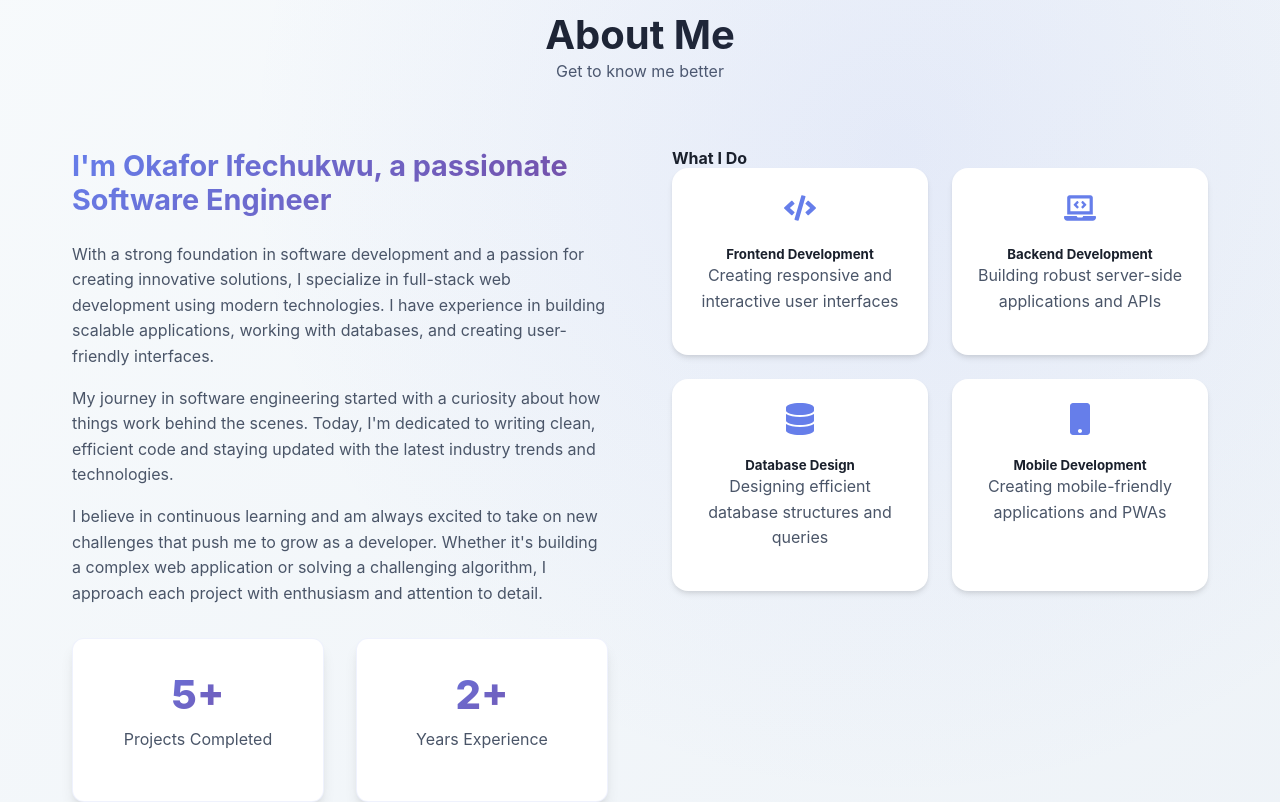
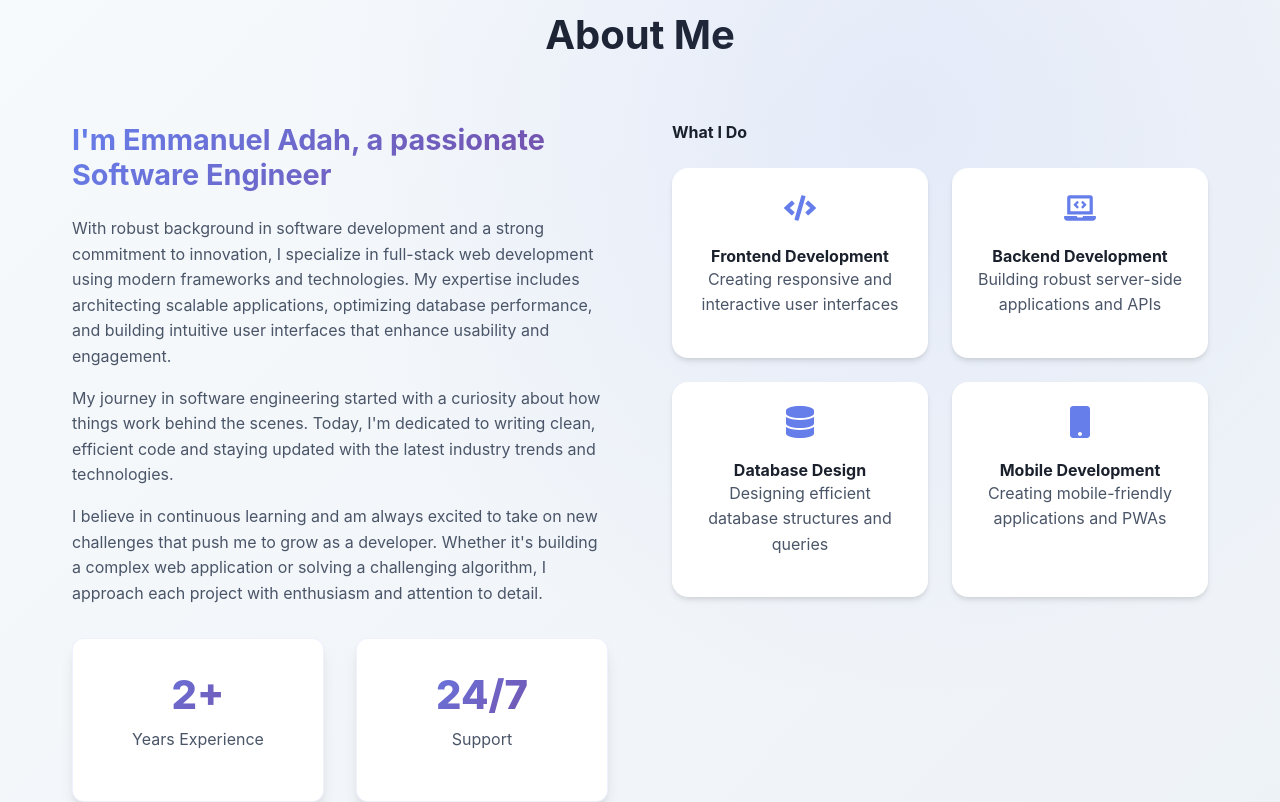
Before and after one commit to EmmanuelAdah/portfolio, a React (Vite) app in the folder my-app/: page / in a window 1280 px wide. Shown: the part 940-1742 px from the top of the page. Built offline with nearby package versions, Linux system fonts and the light colour scheme.

Commit message:
About me component

```diff
--- a/my-app/src/Components/About.jsx
+++ b/my-app/src/Components/About.jsx
@@ -7,14 +7,13 @@ function About() {
     <section id="about" className="about">
       <div className="container">
         <motion.div
-          className="section-header"
+            className="section-header"
           initial={{ opacity: 0, y: 30 }}
           whileInView={{ opacity: 1, y: 0 }}
           transition={{ duration: 0.6 }}
           viewport={{ once: true }}
         >
           <h2>About Me</h2>
-          <p>Get to know me better</p>
         </motion.div>
 
         <div className="about-content">
@@ -25,12 +24,13 @@ function About() {
             transition={{ duration: 0.8 }}
             viewport={{ once: true }}
           >
-            <h3>I'm Okafor Ifechukwu, a passionate Software Engineer</h3>
+            <h3>I'm Emmanuel Adah, a passionate Software Engineer</h3>
             <p>
-              With a strong foundation in software development and a passion for creating
-              innovative solutions, I specialize in full-stack web development using modern
-              technologies. I have experience in building scalable applications, working with
-              databases, and creating user-friendly interfaces.
+              With robust background in software development and a strong commitment to
+              innovation, I specialize in full-stack web development using modern frameworks
+              and technologies. My expertise includes architecting scalable applications,
+              optimizing database performance, and building intuitive user interfaces that
+              enhance usability and engagement.
             </p>
             <p>
               My journey in software engineering started with a curiosity about how things work
@@ -45,17 +45,10 @@ function About() {
 
             <div className="about-stats">
               <div className="stat">
-                <h4>5+</h4>
-                <p>Projects Completed</p>
-              </div>
-              <div className="stat">
                 <h4>2+</h4>
                 <p>Years Experience</p>
               </div>
-              <div className="stat">
-                <h4>10+</h4>
-                <p>Happy Clients</p>
-              </div>
+
               <div className="stat">
                 <h4>24/7</h4>
                 <p>Support</p>
@@ -71,25 +64,26 @@ function About() {
             viewport={{ once: true }}
           >
             <h4>What I Do</h4>
+            <br/>
             <div className="skills-preview-grid">
               <div className="skill-item">
                 <FaCode className="skill-icon" />
-                <h5>Frontend Development</h5>
+                <h4>Frontend Development</h4>
                 <p>Creating responsive and interactive user interfaces</p>
               </div>
               <div className="skill-item">
                 <FaLaptopCode className="skill-icon" />
-                <h5>Backend Development</h5>
+                <h4>Backend Development</h4>
                 <p>Building robust server-side applications and APIs</p>
               </div>
               <div className="skill-item">
                 <FaDatabase className="skill-icon" />
-                <h5>Database Design</h5>
+                <h4>Database Design</h4>
                 <p>Designing efficient database structures and queries</p>
               </div>
               <div className="skill-item">
                 <FaMobile className="skill-icon" />
-                <h5>Mobile Development</h5>
+                <h4>Mobile Development</h4>
                 <p>Creating mobile-friendly applications and PWAs</p>
               </div>
             </div>
```
